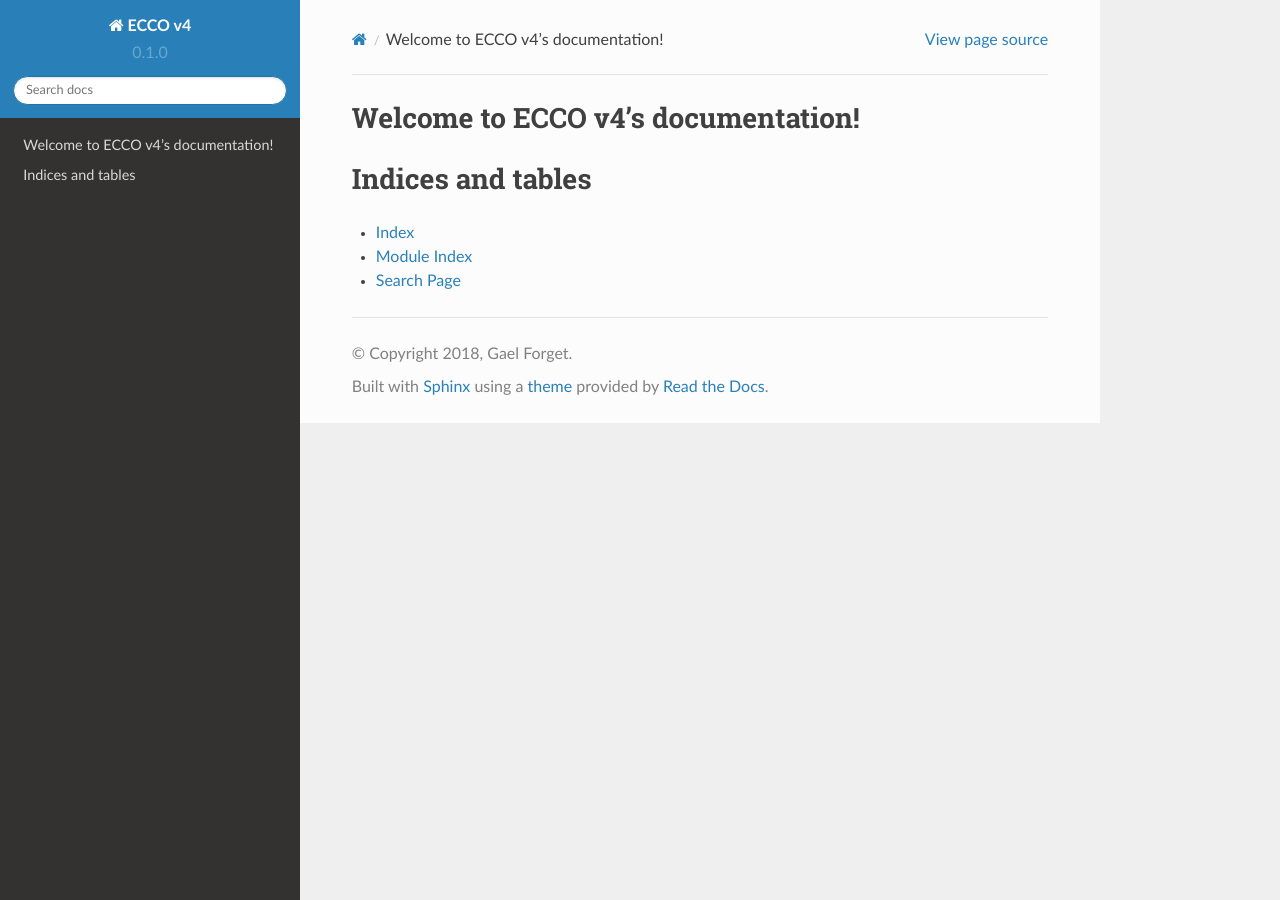
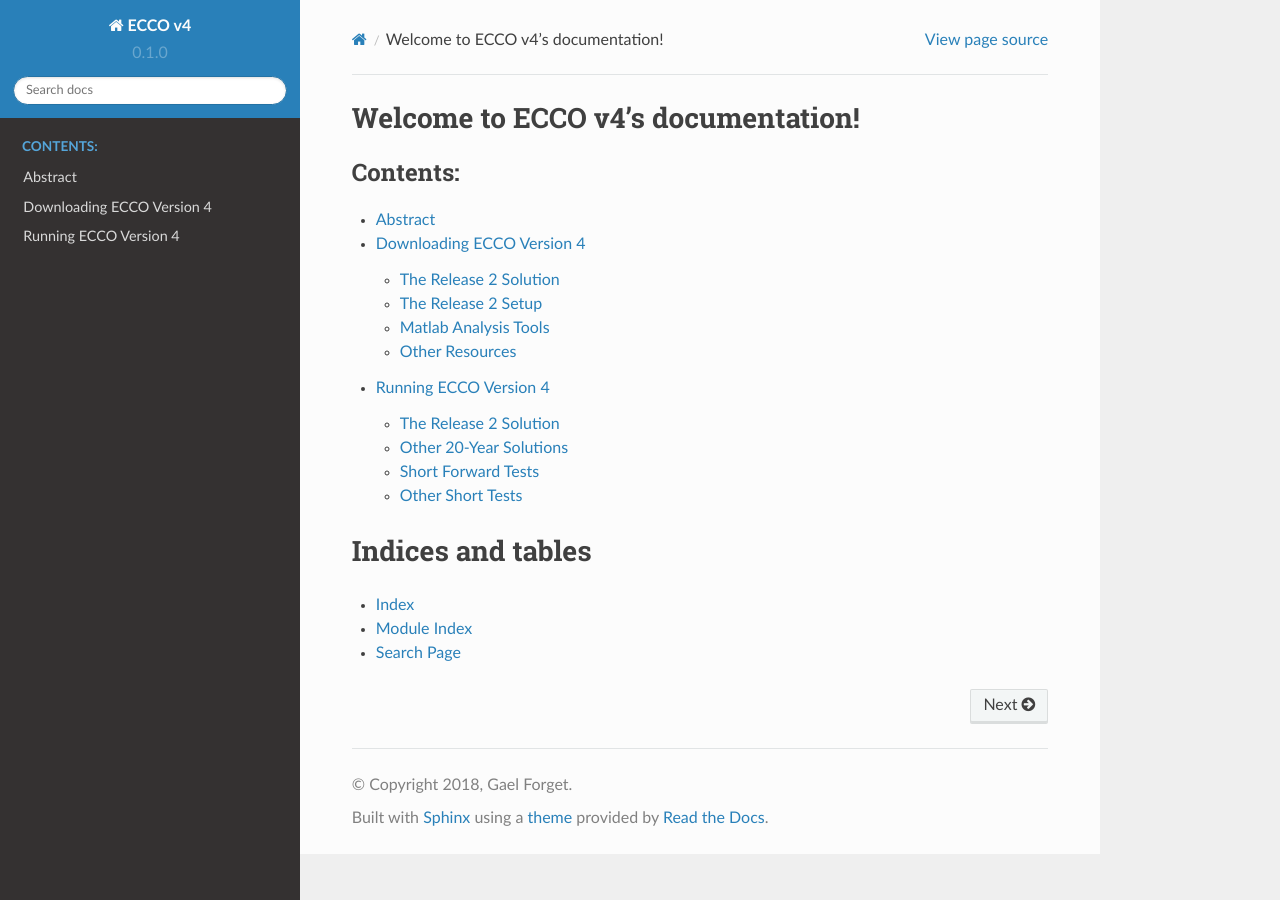
Before and after one commit to gaelforget/ECCOv4, a Sphinx documentation site: the page built from docs/index.rst, in a window 1280 px wide. Built offline with Sphinx 7.4.7 and the Read the Docs theme 2.0.0, drawn with Linux system fonts in a browser that asks for light colours; some of the changed lines change nothing that is shown.

Commit message:
add eccov4.rst

```diff
--- /dev/null
+++ b/docs/eccov4.rst
@@ -0,0 +1,526 @@
+========================
+Downloading And Running
+ECCO Version 4 Release 2
+========================
+
+:Author: Gaël Forget
+Department of Earth, Atmospheric and Planetary Sciences
+Massachusetts Institute of Technology
+
+.. role:: math(raw)
+   :format: html latex
+..
+
+.. role:: raw-latex(raw)
+   :format: latex
+..
+
+.. raw:: latex
+
+   \maketitle
+
+.. raw:: latex
+
+   \vspace{1cm}
+
+Abstract
+========
+
+ECCO v4 r2 (Estimating the Circulation and Climate of the Ocean, version
+4, release 2) is a state estimate covering the period from 1992 to 2011
+:raw-latex:`\citep{dspace-eccov4r2}`. This minor update of the original
+ECCO v4 solution :raw-latex:`\citep{gmd-8-3071-2015}` benefits from a
+few additional corrections
+:raw-latex:`\citep[listed in][]{dspace-eccov4r2}`, is provided with
+additional model-data misfit and model budget output, and is easier to
+re-run. Section `1 <#downloads>`__ provides an installation guide and
+links to analysis tools [1]_. Section `2 <#runs>`__ provides simple
+instructions that allow users to re-run ECCO v4 r2 in order to generate
+additional model output or to setup their own model experiments.
+
+.. raw:: latex
+
+   \tableofcontents
+
+.. raw:: latex
+
+   \clearpage
+
+.. raw:: latex
+
+   \newpage
+
+.. raw:: latex
+
+   \linenumbers
+
+.. _downloads:
+
+Downloading ECCO Version 4
+==========================
+
+This section provides directions to download the ECCO v4 r2 output (sec.
+`1.1 <#download-solution>`__), the underlying model setup (sec.
+`1.2 <#download-setup>`__) that can be used to re-run ECCO v4 r2 (sec.
+`2.1 <#eccov4-baseline>`__), Matlab tools to analyze ECCO v4 r2 and
+other model output (sec. `1.3 <#download-analysis>`__), and a list of
+additional resources (sec. `1.4 <#other-resources>`__).
+
+.. _download-solution:
+
+The Release 2 Solution
+----------------------
+
+The ECCO v4 r2 state estimate output is permanently archived within the
+`Harvard Dataverse <https://dataverse.harvard.edu/dataverse/ECCOv4r2>`__
+that provides citable identifiers for the various datasets as reported
+in this
+`README.pdf <https://dataverse.harvard.edu/api/access/datafile/2863409>`__.
+For download purposes, the ECCO v4 r2 output is also made available via
+this `ftp
+server <ftp://mit.ecco-group.org/ecco_for_las/version_4/release2/>`__ by
+the `ECCO Consortium <http://ecco-group.org>`__. The various directory
+contents are summarized in this
+`README <http://mit.ecco-group.org/opendap/ecco_for_las/version_4/release2/README>`__
+and specific details are provided in each subdirectory’s README. Under
+Linux or macOS for instance, a simple download method consists in using
+‘wget’ at the command line by typing
+
+::
+
+    wget --recursive ftp://mit.ecco-group.org/ecco_for_las/version_4/release2/nctiles_grid
+    wget --recursive ftp://mit.ecco-group.org/ecco_for_las/version_4/release2/nctiles_climatology
+    wget --recursive ftp://mit.ecco-group.org/ecco_for_las/version_4/release2/nctiles_monthly
+
+and similarly for the other directories. The ‘nctiles\_’ directory
+prefix indicates that contents are provided on the native LLC90 grid in
+the nctiles format :raw-latex:`\citep{gmd-8-3071-2015}` which can be
+read in Matlab using the gcmfaces toolbox (see
+section \ `1.3 <#download-analysis>`__). Alternatively users can
+download interpolated fields, on a :math:`1/2\times1/2^\circ` grid in
+the netcdf format, from the ‘interp\_’ directories. The ‘input\_’
+directories contain binary and netcdf input files that can be read by
+MITgcm (sections `1.2 <#download-setup>`__ and
+`2.1 <#eccov4-baseline>`__). The `profiles
+directory <ftp://mit.ecco-group.org/ecco_for_las/version_4/release2/profiles/>`__
+contains the MITprof collections of collocated in situ and state
+estimate profiles in ‘netcdf’ format
+:raw-latex:`\citep{gmd-8-3071-2015}`.
+
+.. _download-setup:
+
+The Release 2 Setup
+-------------------
+
+First, install the MITgcm either by downloading a copy from `this
+webpage <http://mitgcm.org/download/other_checkpoints/>`__
+(MITgcm_c66e.tar.gz is the latest release at present time) or by using
+the `MITgcm cvs server <http://mitgcm.org/public/using_cvs.html>`__ as
+explained in `that webpage <http://mitgcm.org/public/using_cvs.html>`__.
+Second, create a subdirectory called ‘MITgcm/mysetups/’ and install the
+ECCO v4 r2 model setup in this directory either from `this github
+repository <https://github.com/gaelforget/ECCO_v4_r2/>`__ by typing:
+
+::
+
+    mkdir MITgcm/mysetups
+    cd MITgcm/mysetups
+    git clone https://github.com/gaelforget/ECCO_v4_r2
+
+or from the `MITgcm cvs
+server <http://mitgcm.org/public/using_cvs.html>`__ by typing:
+
+::
+
+    mkdir MITgcm/mysetups
+    cd MITgcm/mysetups
+    cvs co -P -d ECCO_v4_r2 MITgcm_contrib/gael/verification/ECCO_v4_r2
+
+or by downloading a copy via `this
+webpage <http://mit.ecco-group.org/opendap/ecco_for_las/version_4/checkpoints/>`__
+(c66e_eccov4r2.tar at present time). Third, download the three-hourly
+forcing fields (96G; to re-run ECCO v4 r2 in
+section \ `2.1 <#eccov4-baseline>`__) and observational data (25G; to
+verify ECCO v4 r2 re-runs in section \ `2.1 <#eccov4-baseline>`__) model
+inputs either from the `Harvard
+Dataverse <https://dataverse.harvard.edu/dataverse/ECCOv4r2inputs>`__
+permanent archive or from the `ECCO ftp
+server <ftp://mit.ecco-group.org/ecco_for_las/version_4/release2/>`__ as
+follows:
+
+::
+
+    cd MITgcm/mysetups/ECCO_v4_r2
+    wget --recursive ftp://mit.ecco-group.org/ecco_for_las/version_4/release2/input_forcing/
+    wget --recursive ftp://mit.ecco-group.org/ecco_for_las/version_4/release2/input_ecco/
+    wget --recursive ftp://mit.ecco-group.org/ecco_for_las/version_4/release2/input_init/
+    mv mit.ecco-group.org/ecco_for_las/version_4/release2/input_forcing forcing_baseline2
+    mv mit.ecco-group.org/ecco_for_las/version_4/release2/input_ecco inputs_baseline2
+    mv mit.ecco-group.org/ecco_for_las/version_4/release2/input_init inputs_baseline2/.
+
+Fig. \ `[mitgcmdirs] <#mitgcmdirs>`__ provides a graphical depiction of
+the downloaded directories organized as is expected in
+section \ `2.1 <#eccov4-baseline>`__. Experienced users should feel free
+to re-organize directories assuming that they are comfortable with
+modifying the section \ `2.1 <#eccov4-baseline>`__ and
+Fig. \ `[baseline] <#baseline>`__ instructions accordingly.
+
+.. _download-analysis:
+
+Matlab Analysis Tools
+---------------------
+
+Matlab tools are provided to analyze model output from section
+`1.1 <#download-solution>`__ or section `2.1 <#eccov4-baseline>`__
+include:
+
+-  | The gcmfaces Matlab toolbox :raw-latex:`\citep{gmd-8-3071-2015}`
+     gets installed as explained in the
+   | `gcmfaces.pdf <http://mitgcm.org/viewvc/*checkout*/MITgcm/MITgcm_contrib/gael/matlab_class/gcmfaces.pdf>`__
+     documentation. It can be used, for example, to re-generate the
+     ‘standard analysis’ for ECCO v4 r2 (i.e., the plots included in
+     :raw-latex:`\cite{dspace-eccov4r2}`) from the released model output
+     (sec. `1.1 <#download-solution>`__) or from the plain, binary,
+     model output (sec. `2.1 <#eccov4-baseline>`__).
+
+-  The stand-alone
+   `eccov4_lonlat.m <http://mit.ecco-group.org/opendap/ecco_for_las/version_4/release2/doc/eccov4_lonlat.m>`__
+   Matlab script can be used to extract the lat-lon sector (i.e., array)
+   of the gridded output that spans the :math:`69^\circ`\ S to
+   :math:`56^\circ`\ N latitude range.
+
+Other Resources
+---------------
+
+-  Any netcdf enabled software (e.g.,
+   `Panoply <http://www.giss.nasa.gov/tools/panoply/>`__ in MS-Windows,
+   Linux, or macOS) should be able to read the interpolated output for
+   `the monthly
+   climatology <ftp://mit.ecco-group.org/ecco_for_las/version_4/release2/interp_climatology/>`__
+   or `the monthly time
+   series <ftp://mit.ecco-group.org/ecco_for_las/version_4/release2/interp_monthly/>`__.
+
+-  The ECCO v4 r2 state estimate can also be downloaded and analyzed via
+   the NASA Sea Level Change Portal tools (https://sealevel.nasa.gov;
+   interpolated fields only) and the Harvard Dataverse APIs
+   (https://dataverse.harvard.edu; all inputs and outputs).
+
+-  xmitgcm provides a python alternative
+   (https://github.com/xgcm/xmitgcm) to using Matlab and gcmfaces
+   (https://github.com/gaelforget/gcmfaces)
+
+-  The `MITgcm/utils/ <http://mitgcm.org/viewvc/MITgcm/MITgcm/utils/>`__
+   directory which can be downloaded via the MITgcm `cvs
+   server <http://mitgcm.org/public/using_cvs.html>`__ and provides
+   basic Matlab and python functionalities.
+
+-  | A series of three presentations offered in May 2016 during the ECCO
+     meeting at MIT provide an overview of the ECCO v4 r2 data sets and
+     applications are available via researchgate.net
+     (`doi.org/10.13140/RG.2.2.33361.12647 <http://doi.org/10.13140/RG.2.2.33361.12647>`__;
+     `doi.org/10.13140/RG.2.2.26650.24001 <http://doi.org/10.13140/RG.2.2.26650.24001>`__;
+   | `doi.org/10.13140/RG.2.2.36716.56967 <http://doi.org/10.13140/RG.2.2.36716.56967>`__).
+
+.. _runs:
+
+Running ECCO Version 4
+======================
+
+This section explains how the ECCO version 4 setup is used to re-run the
+release 2 state estimate over 1992–2011 (section
+`2.1 <#eccov4-baseline>`__), other solutions (section
+`2.2 <#eccov4-other>`__), short regression tests (section
+`2.3 <#testreport>`__), or optimization tests (section
+`2.4 <#optim>`__). Running MITgcm typically requires a linux cluster
+with the following software: gcc, gfortran (or alternatives), mpi (for
+parallel computation) and netcdf (for ‘pkg/profiles’). The `MITgcm
+howto <http://mitgcm.org/public/devel_HOWTO/devel_HOWTO.pdf>`__ and
+`MITgcm
+manual <http://mitgcm.org/public/r2_manual/latest/online_documents/manual.pdf>`__
+provide additional information.
+
+For users who may lack on-premise resources or IT support, an automated
+recipe which leverages Amazon Web Services’ cfncluster technology and
+sets up a complete computational environment in the cloud (hardware,
+software, model, and inputs) is provided in the
+`example_scripts/ <https://github.com/gaelforget/ECCO_v4_r2/tree/master/example_scripts/>`__
+directory (under `ECCO v4
+r2 <https://github.com/gaelforget/ECCO_v4_r2/>`__ in github). In a
+January 2017 test, it ran the 20 year solution on 96 vCPUs within 36h
+for a cost of about 40$ using AWS’ spot instances.
+
+.. raw:: latex
+
+   \dirtree{%
+   .1 MITgcm/.
+   .2 model/ (core of MITgcm).
+   .2 pkg/ (MITgcm modules).
+   %.2 verification/.
+   %.3 testreport (shell script).
+   %.3 aim.5l\_cs (mitgcm regression test).
+   %.3 + global\_oce\_cs32/
+   %.3 + global\_oce\_llc90/
+   %.3 + global\_oce\_input\_fields/
+   %.3 hs94.128x64x5 (mitgcm regression test).
+   %.3 ....
+   .2 tools/.
+   %.3 \href{http://mitgcm.org/viewvc/MITgcm/MITgcm/tools/genmake2?view=markup}{genmake2} (shell script).
+   .3 genmake2 (shell script).
+   .3 build\_options (wrt compilers).
+   .3 ....
+   .2 mysetups/ (user created).
+   .3 ECCO\_v4\_r2/.
+   .4 build/.
+   .4 code/.
+   .4 input/.
+   .4 input\_itXX/.
+   .4 results\_itXX/.
+   .4 forcing\_baseline2/ (from wget).
+   .4 inputs\_baseline2/ (from wget).
+   .4 ....
+   .3 ....
+   .2 ....
+   }
+
+.. _eccov4-baseline:
+
+The Release 2 Solution
+----------------------
+
+It is here assumed that MITgcm and ECCO v4 directories have been
+downloaded and organized as shown in
+Fig. \ `[mitgcmdirs] <#mitgcmdirs>`__. Users can then re-run the ECCO
+version 4 release 2 solution by following the directions in
+Fig. \ `[baseline] <#baseline>`__. Afterwards they are strongly
+encouraged to verify their results by using the included
+testreport_ecco.m Matlab script as depicted in
+Fig. \ `[testreportecco] <#testreportecco>`__. The expected level of
+accuracy for 20-year re-runs, based upon an up-to-date MITgcm code and a
+standard computing environment, is reached when the displayed values are
+all :math:`\leq-3`. Interpretation of the testreport_ecco.m output is
+explained in detail in :raw-latex:`\cite{gmd-8-3071-2015}`.
+
+The 20-year model run typically takes between 6 to 12 hours of
+wall-clock time on 96 cores using a modern computing environment. The
+number of cores is 96 by default as reflected by
+Fig. \ `[baseline] <#baseline>`__ but can be reduced to 24 simply by
+copying ‘ECCO_v4_r2/code/SIZE.h_24cores’ over ‘ECCO_v4_r2/code/SIZE.h’
+before compiling the model and then running it with ‘-np 24’ rather than
+‘-np 96’ in Fig. \ `[baseline] <#baseline>`__. However, it should be
+noted that reducing the number of cores increases wall-clock time and
+memory requirements.
+
+::
+
+
+    #1) compile model
+    cd MITgcm/mysetups/ECCO_v4_r2/build
+    ../../../tools/genmake2 -mods=../code -optfile \
+         ../../../tools/build_options/linux_amd64_gfortran -mpi
+    make depend
+    make -j 4
+    cd ..
+
+    #2) link files into run directory
+    mkdir run
+    cd run
+    ln -s ../build/mitgcmuv .
+    ln -s ../input/* .
+    ln -s ../inputs_baseline2/input*/* .
+    ln -s ../forcing_baseline2 .
+
+    #3) run model
+    mpiexec -np 96 ./mitgcmuv
+
+::
+
+
+    cd MITgcm/mysetups/ECCO_v4_r2
+    matlab -nodesktop -nodisplay
+
+    %addpath ~/Documents/MATLAB/gcmfaces;
+    %gcmfaces_global;
+
+    addpath results_itXX;%add necessary .m and .mat files to path
+    mytest=testreport_ecco('run/');%compute tests and display results
+
+::
+
+
+    --------------------------------------------------------------
+           &   jT &   jS &      ... &  (reference is)
+    run/   & (-6) & (-6) &      ...  &  baseline2
+    --------------------------------------------------------------
+
+[testreportecco]
+
+.. raw:: latex
+
+   \clearpage
+
+.. _eccov4-other:
+
+Other 20-Year Solutions
+-----------------------
+
+It is here assumed that MITgcm and ECCO v4 directories have been
+downloaded and organized as shown in
+Fig. \ `[mitgcmdirs] <#mitgcmdirs>`__. Users can then re-run the
+‘baseline 1’ solution that more closely matches the original, release 1,
+solution of :raw-latex:`\cite{gmd-8-3071-2015}`. However, to re-run
+baseline 1 instead of release 2, a few modifications to the setup are
+needed: (a) download the corresponding forcing fields as follows:
+
+::
+
+    wget --recursive ftp://mit.ecco-group.org/ecco_for_las/version_4/release1/forcing_baseline1/
+
+(b) before compiling the model: define ‘ALLOW_KAPGM_CONTROL_OLD’ and
+‘ALLOW_KAPREDI_CONTROL_OLD’ in ‘ECCO_v4_r2/code/GMREDI_OPTIONS.h’;
+define ‘ALLOW_AUTODIFF_INIT_OLD’ in
+‘ECCO_v4_r2/code/AUTODIFF_OPTIONS.h’; (c) before running the model: copy
+‘ECCO_v4_r2/input_itXX/data’ and ‘data.exf’ over ‘ECCO_v4_r2/input/data’
+and ‘data.exf’.
+
+Users who may want to reproduce ‘release1’ even more precisely than
+‘baseline1’ does should contact ecco-support@mit.edu to obtain
+additional model inputs. Users holding a
+`TAF <http://www.fastopt.de/>`__ license can also: (a) compile the
+adjoint by replacing ‘make -j 4’ with ‘make adall -j 4’ in
+Fig. \ `[baseline] <#baseline>`__; (b) activate the adjoint by setting
+‘useAUTODIFF=.TRUE.,’ in data.pkg; (c) run the adjoint by replacing
+‘mitgcmuv’ with ‘mitgcmuv_ad’ in Fig. \ `[baseline] <#baseline>`__.
+
+.. _testreport:
+
+Short Forward Tests
+-------------------
+
+To ensure continued compatibility with the up to date MITgcm, the ECCO
+v4 model setup is also tested on a daily basis using the MITgcm’s
+testreport command line utility (indicated in
+Fig.\ `[mitgcmdirs] <#mitgcmdirs>`__) that compares re-runs with
+reference results over a few time steps (see below for guidance and `the
+MITgcm howto <http://mitgcm.org/public/devel_HOWTO/devel_HOWTO.pdf>`__
+for additional details). These tests use dedicated versions of the ECCO
+v4 model setup which are located within
+`MITgcm_contrib/verification_other/ <http://mitgcm.org/viewvc/MITgcm/MITgcm_contrib/verification_other/>`__.
+
+`global_oce_llc90/ <http://mitgcm.org/viewvc/MITgcm/MITgcm_contrib/verification_other/global_oce_llc90/>`__
+(595M) uses the same LLC90 grid as the production ECCO v4 setup does
+(section `2.1 <#eccov4-baseline>`__). Users are advised against running
+forward tests using fewer than 12 cores (96 for adjoint tests) to avoid
+potential memory overloads.
+`global_oce_cs32/ <http://mitgcm.org/viewvc/MITgcm/MITgcm_contrib/verification_other/global_oce_cs32/>`__
+(614M) uses the much coarser resolution CS32 grid and can thus be used
+on any modern laptop. Instructions for their installation are provided
+in `this
+README <http://mitgcm.org/viewvc/*checkout*/MITgcm/MITgcm_contrib/verification_other/global_oce_llc90/README>`__
+and `that
+README <http://mitgcm.org/viewvc/*checkout*/MITgcm/MITgcm_contrib/verification_other/global_oce_cs32/README>`__,
+respectively. Once installed, the smaller setup for instance can be
+executed on one core by typing:
+
+::
+
+    cd MITgcm/verification/
+    ./testreport -t global_oce_cs32
+
+If everything proceeds as expected then the results are reported to
+screen as shown in Fig. `[report] <#report>`__. The daily results of the
+regression tests (ran on the ‘glacier’ cluster) are reported `on this
+site <http://mitgcm.org/public/testing.html>`__. On other machines the
+degree of agreement (16 digits in Fig. `[report] <#report>`__) may vary
+and testreport may indicate ‘FAIL’. Note: despite the seemingly dramatic
+character of this message, users may still be able to reproduce 20-year
+solutions with acceptable accuracy (section `2.1 <#eccov4-baseline>`__).
+To test
+`global_oce_llc90/ <http://mitgcm.org/viewvc/MITgcm/MITgcm_contrib/verification_other/global_oce_llc90/>`__
+using 24 processors and gfortran the corresponding command typically is:
+
+::
+
+    cd MITgcm/verification/
+    ./testreport -of ../tools/build_options/linux_amd64_gfortran \
+    -j 4 -MPI 24 -command 'mpiexec -np TR_NPROC ./mitgcmuv' \
+    -t global_oce_llc90
+
+::
+
+    default 10  ----T-----  ----S-----
+    G D M    c        m  s        m  s
+    e p a R  g  m  m  e  .  m  m  e  .
+    n n k u  2  i  a  a  d  i  a  a  d
+    2 d e n  d  n  x  n  .  n  x  n  .
+
+    Y Y Y Y>14<16 16 16 16 16 16 16 16  pass  global_oce_cs32
+
+.. _optim:
+
+Other Short Tests
+-----------------
+
+Running the adjoint tests associated with
+section \ `2.3 <#testreport>`__ requires: (1) a
+`TAF <http://www.fastopt.de/>`__ license; (2) to soft link ‘code’ as
+‘code_ad’ in
+`global_oce_cs32/ <http://mitgcm.org/viewvc/MITgcm/MITgcm_contrib/verification_other/global_oce_cs32/>`__
+and
+`global_oce_llc90/ <http://mitgcm.org/viewvc/MITgcm/MITgcm_contrib/verification_other/global_oce_llc90/>`__.
+Users that hold a TAF license can then further proceed with the
+iterative optimization test case in
+`global_oce_cs32/input_OI/ <http://mitgcm.org/viewvc/MITgcm/MITgcm_contrib/verification_other/global_oce_cs32/input_OI>`__.
+Here the ocean model is replaced with a simple diffusion equation.
+
+.. raw:: latex
+
+   \smallskip
+
+The pre-requisites are:
+
+#. run the adjoint benchmark in
+   `global_oce_cs32/ <http://mitgcm.org/viewvc/MITgcm/MITgcm_contrib/verification_other/global_oce_cs32/>`__
+   via testreport (see section `2.3 <#testreport>`__).
+
+#. Go to MITgcm/lsopt/ and compile (see section 3.18 of
+   `manual <http://mitgcm.org/public/r2_manual/latest/online_documents/manual.pdf>`__).
+
+#. Go to MITgcm/optim/, replace ‘natl_box_adjoint’ with
+   ‘global_oce_cs32’ in `this
+   Makefile <http://mitgcm.org/viewvc/MITgcm/optim/Makefile>`__, and
+   compile as explained in section 3.18 of
+   `manual <http://mitgcm.org/public/r2_manual/latest/online_documents/manual.pdf>`__.
+   An executable named ‘optim.x’ should get created in MITgcm/optim. If
+   otherwise, please contact mitgcm-support@mit.edu
+
+#. go to MITgcm/verification/global_oce_cs32/input_OI/ and type ‘source
+   ./prepare_run’
+
+.. raw:: latex
+
+   \smallskip
+
+To match the reference results reported in `this
+file <http://mitgcm.org/viewvc/*checkout*/MITgcm/MITgcm_contrib/verification_other/global_oce_cs32/input_OI/README>`__,
+users should proceed as follows
+
+#. ./mitgcmuv_ad :math:`>` output.txt
+
+#. ./optim.x :math:`>` op.txt
+
+#. increment optimcycle by 1 in data.optim
+
+#. go back to step #1 to run the next iteration
+
+#. type ‘grep fc costfunction000\*’ to display results
+
+.. raw:: latex
+
+   \clearpage
+
+.. raw:: latex
+
+   \newpage
+
+.. [1]
+   Throughout this document links are indicated by blue colored font.
--- a/docs/index.rst
+++ b/docs/index.rst
@@ -10,7 +10,7 @@
    :maxdepth: 2
    :caption: Contents:
 
-
+   eccov4.rst
 
 Indices and tables
 ==================
```
